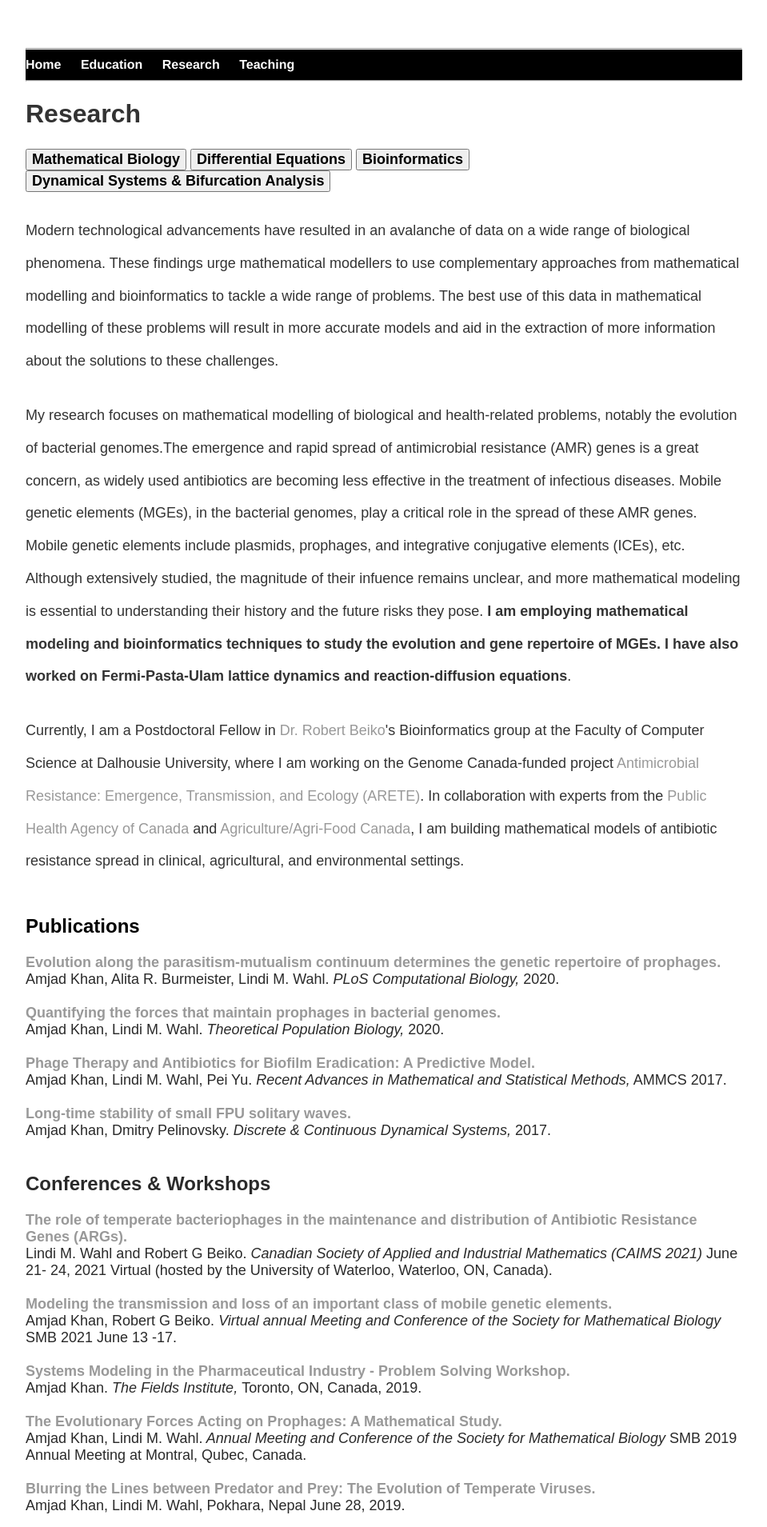
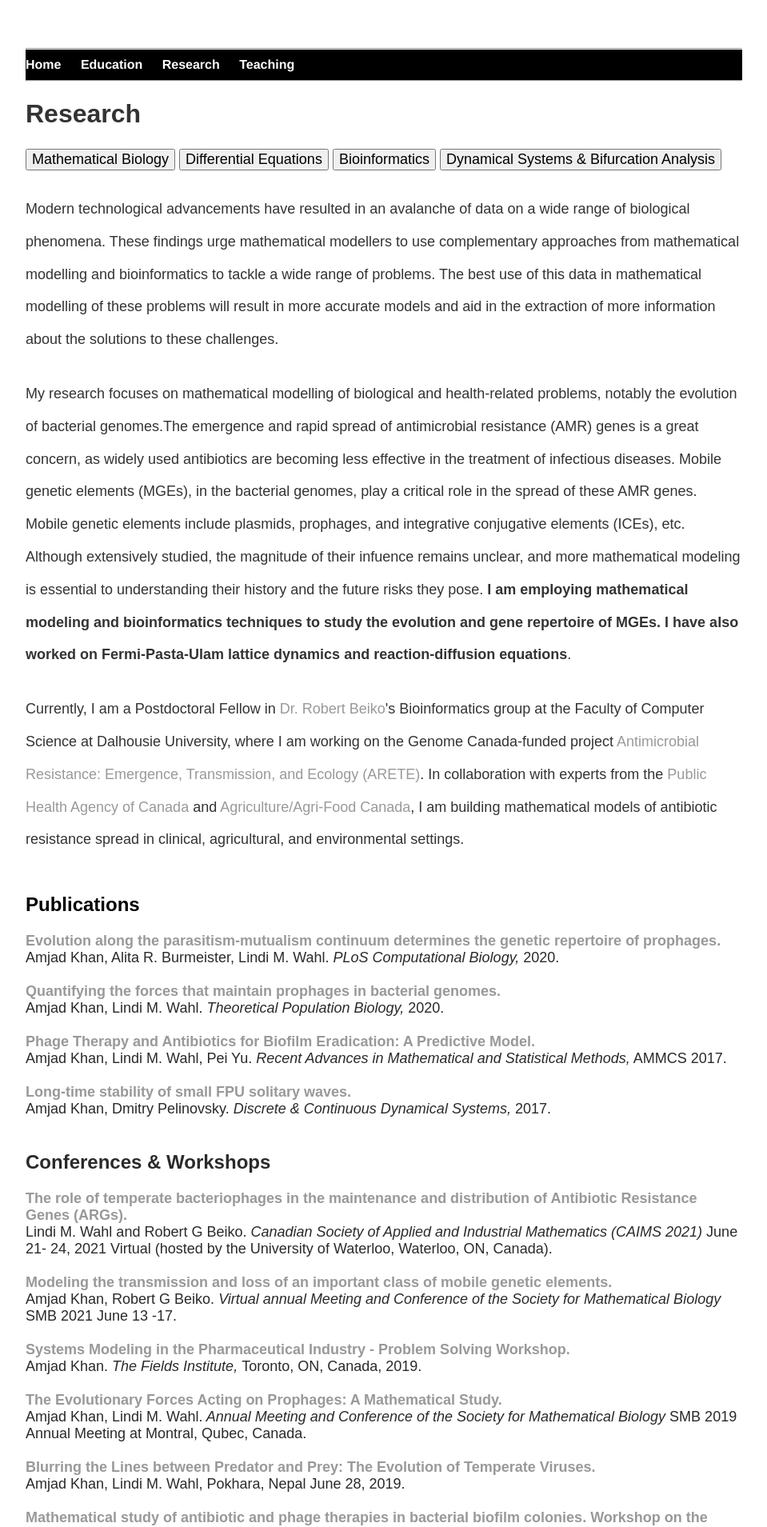
Before and after one commit to MathBioInfo/amjadkhan, a Jekyll site: the page built from Research/index.html, in a window 1280 px wide. Shown: the top 1909 px of the page at 80% size, without its empty margins (160-1119 px from the left). Built offline with Jekyll 4.4.1, drawn with Linux system fonts in a browser that asks for light colours.

Commit message:
Update index.html

```diff
--- a/Research/index.html
+++ b/Research/index.html
@@ -14,10 +14,10 @@ title: About my research
 			<link rel="stylesheet" type="text/css" href="css/main.css">
 
 
-			<button class="button button1"><font size="4"><b>Mathematical Biology</b></button>
-			<button class="button button1"><font size="4"><b>Differential Equations</b></button>
-			<button class="button button2"><font size="4"><b>Bioinformatics</b></button>
-			<button class="button button1"><font size="4"><b>Dynamical Systems & Bifurcation Analysis</b></button>
+			<button class="button button1"><font size="4">Mathematical Biology</button>
+			<button class="button button1"><font size="4">Differential Equations</button>
+			<button class="button button2"><font size="4">Bioinformatics</button>
+			<button class="button button1"><font size="4">Dynamical Systems & Bifurcation Analysis</button>
 
 </body>
 			<p><font size="4"> Modern technological advancements have resulted in an avalanche of data on a wide range of biological phenomena.
```
